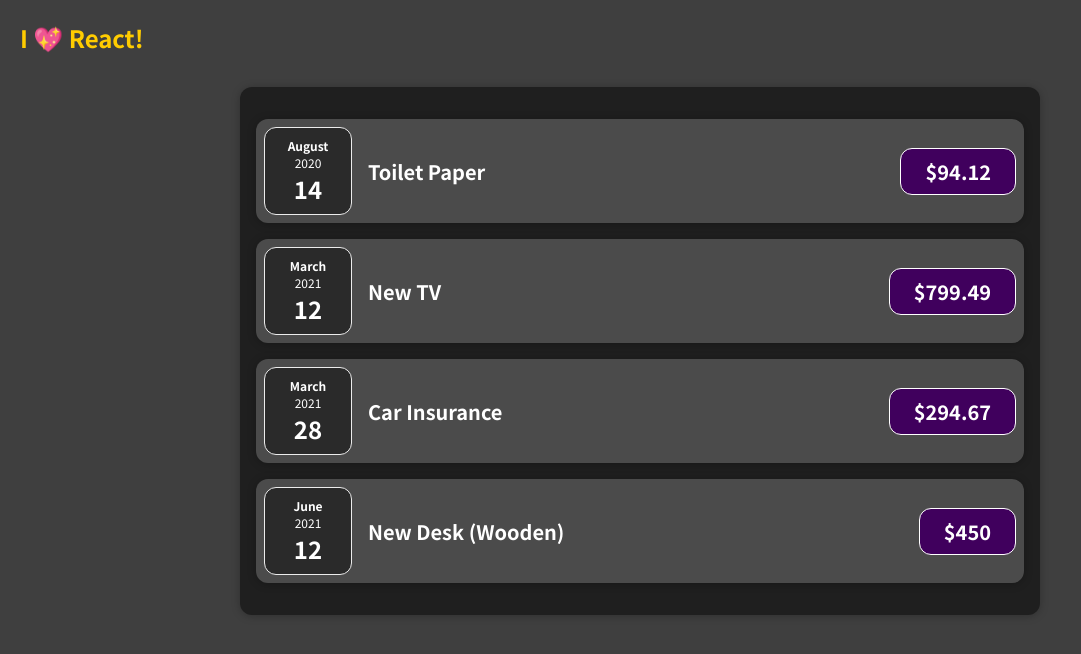
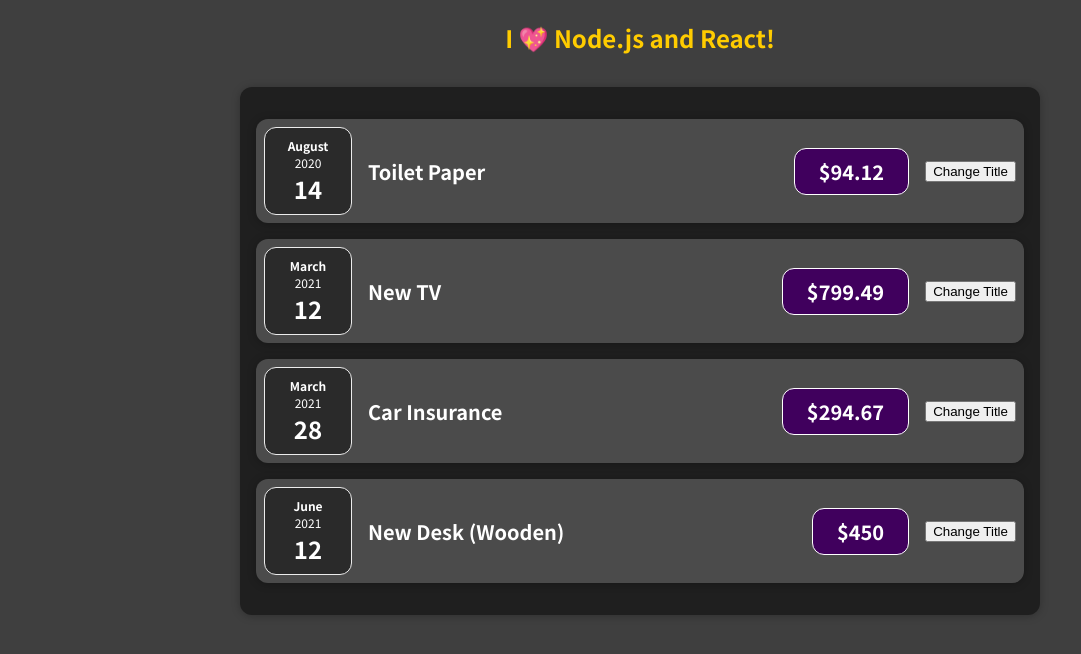
Before and after one commit to tysongf/expensify, a JavaScript app: page / in a window 1280 px wide. Shown: the top 654 px of the page, without its empty margins (0-1081 px from the left). Built offline with nearby package versions, Linux system fonts and the light colour scheme.

Commit message:
Updated styles and welcome message.

```diff
--- a/src/App.js
+++ b/src/App.js
@@ -30,7 +30,7 @@
 
    return (
       <div>
-         <h2>I 💖 React!</h2>
+         <h2 className="welcome">I 💖 Node.js and React!</h2>
          <ExpenseList expenses={expenses} />
       </div>
    );
--- a/src/components/Expenses/ExpenseItem.js
+++ b/src/components/Expenses/ExpenseItem.js
@@ -9,6 +9,7 @@
          <div className="expense-item__description">
             <h2>{props.title}</h2>
             <div className="expense-item__price">${props.amount}</div>
+            <button>Change Title</button>
          </div>
       </Card>
    );
--- a/src/index.css
+++ b/src/index.css
@@ -18,3 +18,7 @@
 div#root {
    margin: 20px;
 }
+
+h2.welcome {
+   text-align: center;
+}
```
